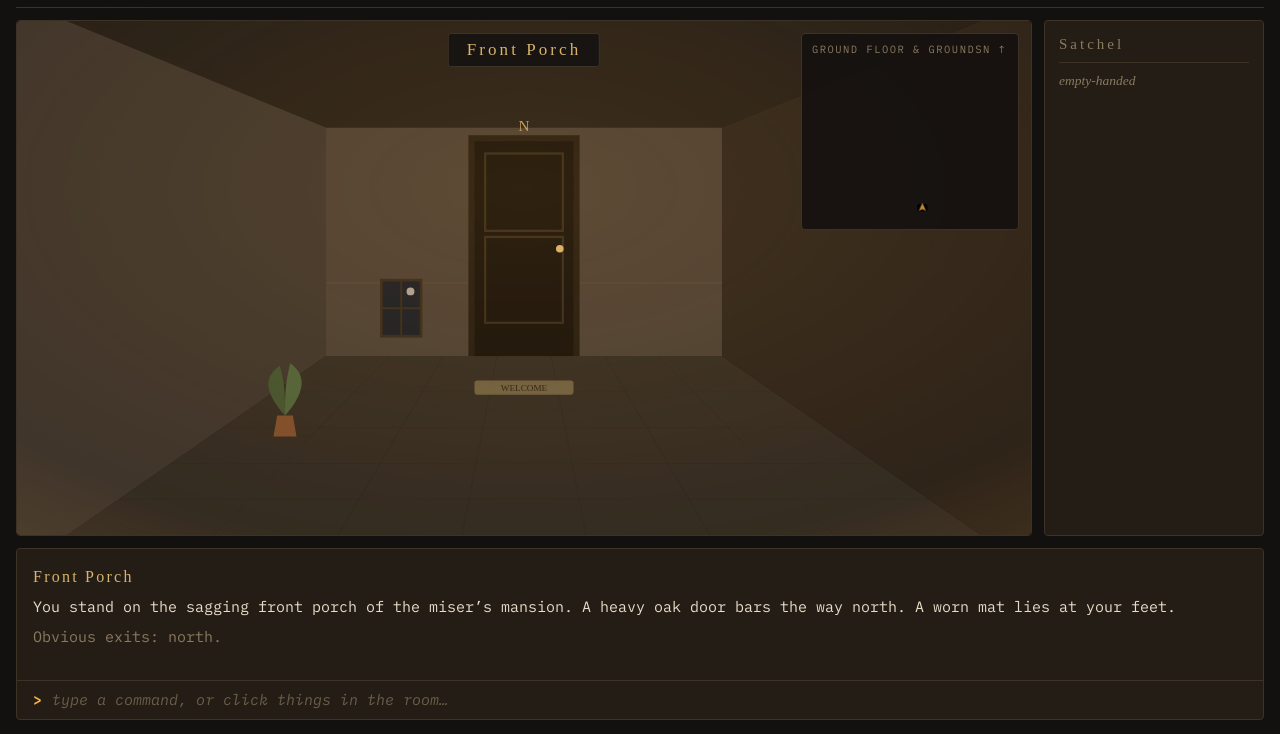
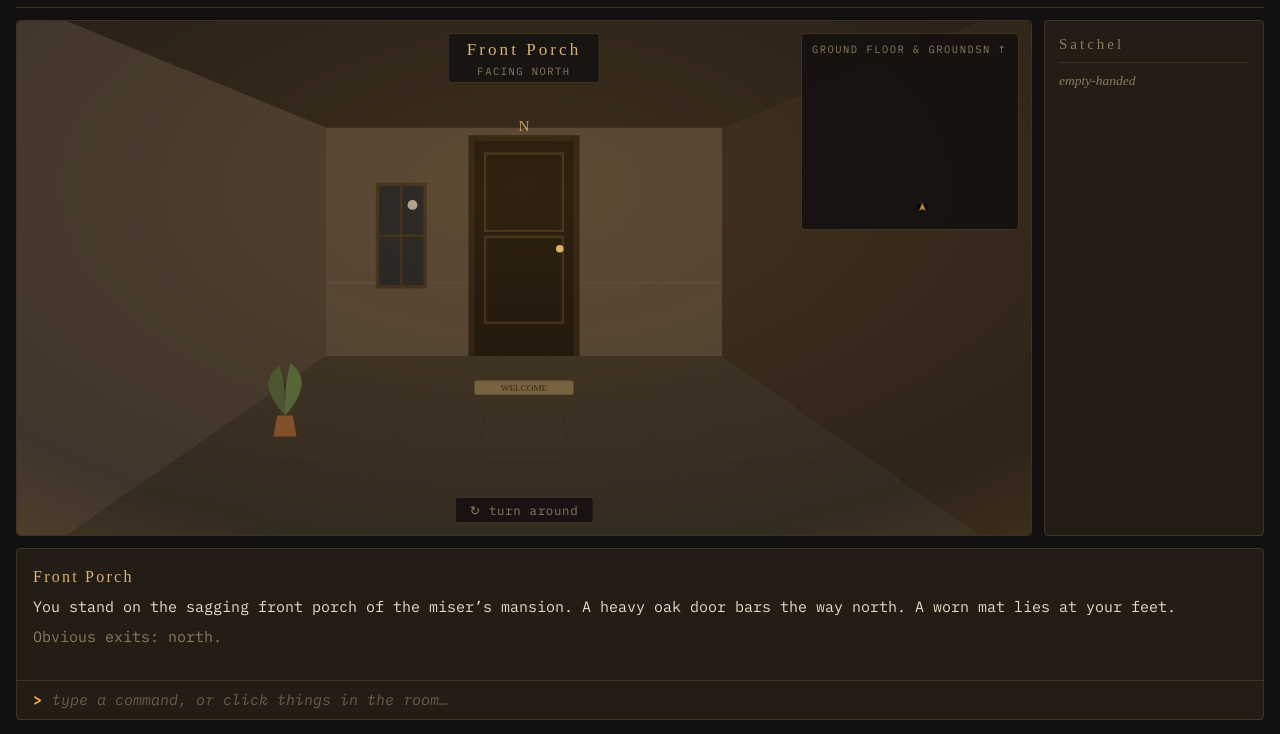
Before and after one commit to robertorenz/MiserRemake, a plain HTML site: page index.html in a window 1280 px wide. Both pictures are taken after a click on the button "STEP ONTO THE PORCH". Shown: the part 66-800 px from the top of the page. Drawn offline with Linux system fonts and the light colour scheme; a web font is replaced by a local one.

Commit message:
First-person dynamic facing + windows raised to eye level
- The view now faces the direction you walked: the door ahead is the one
  you just took, left/right doors match your heading, and the same room
  redraws from any of four viewpoints (floor props rotate, wall fixtures
  stay pinned to their compass wall)
- "Turn around" now genuinely rotates you 180 degrees in place (also via
  TURN command and Down arrow); arrows are first-person (Up = forward)
- Facing chip under the room name; minimap arrow follows your heading
- Windows, paintings, and pump-house pipework raised off the floor

Co-Authored-By: Claude Fable 5 <noreply@anthropic.com>

```diff
--- a/css/style.css
+++ b/css/style.css
@@ -149,6 +149,8 @@ body {
   pointer-events: none;
 }
 
+#room-plate { text-align: center; }
+
 #room-name {
   font-family: var(--disp);
   font-size: 17px;
@@ -156,6 +158,18 @@ body {
   color: var(--brass);
   white-space: nowrap;
 }
+
+#facing-chip {
+  display: block;
+  font-family: var(--mono);
+  font-size: 10.5px;
+  letter-spacing: 0.14em;
+  text-transform: uppercase;
+  color: var(--brass-dim);
+  margin-top: 1px;
+}
+
+.turn-hint { color: var(--ember); opacity: 0.85; }
 
 #hotspot-tip {
   position: absolute;
--- a/index.html
+++ b/index.html
@@ -29,6 +29,7 @@
       <svg id="scene" viewBox="0 0 1200 675" preserveAspectRatio="xMidYMid meet" role="img" aria-label="Current room view"></svg>
       <div id="room-plate">
         <span id="room-name">&nbsp;</span>
+        <span id="facing-chip"></span>
       </div>
       <div id="hotspot-tip" hidden></div>
       <div id="minimap" hidden>
--- a/js/engine.js
+++ b/js/engine.js
@@ -16,6 +16,7 @@ const Engine = (() => {
     for (const [id, item] of Object.entries(GAME.items)) itemLocs[id] = item.startsIn ?? null;
     return {
       room: GAME.startRoom,
+      facing: 'north',        // the way you are looking; set by movement
       itemLocs,               // itemId -> roomId | 'inv' | 'gone'
       flags: {},              // puzzle state
       visited: {},            // roomId -> true (drives the minimap fog)
@@ -78,13 +79,23 @@ const Engine = (() => {
     if (dirs.length) ui.print(`Obvious exits: ${dirs.join(', ')}.`, 'echo');
   }
 
+  const COMPASS = ['north', 'south', 'east', 'west'];
+  const OPP = { north: 'south', south: 'north', east: 'west', west: 'east' };
+
   function go(dir) {
     const room = GAME.rooms[state.room];
     const exit = openExits(room)[dir];
     if (!exit) { ui.print("It's impossible to go that way.", 'echo'); return; }
     if (exit.blocked && exit.blocked(api)) return; // blocked() prints (or kills) on its own
     if (exit.onUse) { exit.onUse(api); return; }
+    if (COMPASS.includes(dir)) state.facing = dir; // walk through a door → face that way
     enterRoom(exit.to);
+  }
+
+  function turnAround() {
+    state.facing = OPP[state.facing] || 'north';
+    ui.print(`You turn around. You are now facing ${state.facing}.`, 'echo');
+    ui.showRoom();
   }
 
   function goNamed(noun) {
@@ -233,6 +244,8 @@ const Engine = (() => {
     let noun = rest.join(' ');
     if (verb === 'take') noun = noun.replace(/^up /, '');
 
+    if (verb === 'turn' && (!noun || noun === 'around' || noun === 'back')) { turnAround(); return; }
+
     // game-level phrase / verb handlers first (jump, swim, magic phrases…)
     if (GAME.handlers) {
       const h = GAME.handlers[`${verb} ${noun}`.trim()] || GAME.handlers[verb];
@@ -325,5 +338,5 @@ const Engine = (() => {
     ui.modal(GAME.title, GAME.intro, [{ label: 'Step onto the porch', action: () => enterRoom(GAME.startRoom) }]);
   }
 
-  return { start, restart, handle, go, clickHotspot, state: () => state, api: () => api, openExits: () => openExits(GAME.rooms[state.room]) };
+  return { start, restart, handle, go, turnAround, clickHotspot, state: () => state, api: () => api, openExits: () => openExits(GAME.rooms[state.room]) };
 })();
--- a/js/main.js
+++ b/js/main.js
@@ -23,51 +23,82 @@
 
   const resolve = v => (typeof v === 'function' ? v(Engine.api()) : v);
 
+  /* Re-orient a prop for the direction the player is looking.
+     Prop coordinates in data.js are authored for the room's designed
+     facing; this rotates them to the current heading. */
+  const VEC = { north: [0, 1], east: [1, 0], south: [0, -1], west: [-1, 0] };
+  const RIGHT = { north: 'east', east: 'south', south: 'west', west: 'north' };
+
+  function orientProp(p, designedFacing, facing) {
+    if (p.on === 'wall') {
+      const wallDir = p.wall || designedFacing; // which compass wall it hangs on
+      const rel = Scene.dirWall(wallDir, facing);
+      if (rel === 'back') return p;
+      if (rel === 'behind') return null;                     // it's behind you
+      return { ...p, on: 'floor', u: rel === 'left' ? -0.85 : 0.85, t: 0.5, scale: (p.scale ?? 1) * 0.75 };
+    }
+    if (designedFacing === facing) return p;
+    const [dx0, dy0] = VEC[designedFacing], [rx0, ry0] = VEC[RIGHT[designedFacing]];
+    const u0 = p.u ?? 0, t0 = p.t ?? 0.7;
+    const px = rx0 * u0 + dx0 * (2 * t0 - 1);
+    const py = ry0 * u0 + dy0 * (2 * t0 - 1);
+    const [dx, dy] = VEC[facing], [rx, ry] = VEC[RIGHT[facing]];
+    return {
+      ...p,
+      u: Math.max(-0.95, Math.min(0.95, px * rx + py * ry)),
+      t: Math.max(0.18, Math.min(0.92, (px * dx + py * dy + 1) / 2)),
+    };
+  }
+
   function visibleProps() {
     const state = Engine.state();
     const room = GAME.rooms[state.room];
+    const designed = room.facing || 'north';
     const props = [];
     for (const p of room.props || []) {
       if (p.hidden && p.hidden(Engine.api())) continue;
-      props.push({ ...p, hotspot: p.id ? { id: p.id, label: resolve(p.name) || p.id } : null });
+      const o = orientProp(p, designed, state.facing);
+      if (!o) continue;
+      props.push({ ...o, hotspot: p.id ? { id: p.id, label: resolve(p.name) || p.id } : null });
     }
     // items lying in this room render as glints (or their own prop type)
     for (const [id, loc] of Object.entries(state.itemLocs)) {
       if (loc !== state.room) continue;
       const item = GAME.items[id];
       const propDef = item.prop || { type: 'itemGlint', on: 'floor', u: 0.5, t: 0.8 };
-      props.push({ ...propDef, hotspot: { id, label: `Take the ${resolve(item.name)}` } });
+      const o = orientProp(propDef, designed, state.facing);
+      if (!o) continue;
+      props.push({ ...o, hotspot: { id, label: `Take the ${resolve(item.name)}` } });
     }
     return props;
   }
 
-  let behindDir = null;
-
   function showRoom() {
     const state = Engine.state();
     const room = GAME.rooms[state.room];
-    const facing = room.facing || 'north';
+    const facing = state.facing || 'north';
 
     const exits = [];
-    behindDir = null;
-    let behindLabel = '';
+    let behindCount = 0;
     for (const [dir, exit] of Object.entries(Engine.openExits())) {
       const wall = exit.wall || Scene.dirWall(dir, facing);
       const label = exit.label || `Go ${dir}`;
-      if (wall === 'behind') { behindDir = dir; behindLabel = label; continue; }
+      if (wall === 'behind') { behindCount++; continue; }
       let style = exit.style;
       if (!style && dir === 'up') style = 'stairs-up';
       if (!style && dir === 'down') style = 'stairs-down';
-      exits.push({ dir, label, wall, style, u: exit.u });
+      // authored u positions assume the designed facing; ignore them otherwise
+      const u = facing === (room.facing || 'north') ? exit.u : undefined;
+      exits.push({ dir, label, wall, style, u });
     }
-    if (behindDir) {
-      turnBtn.innerHTML = `&#8617; behind you &mdash; ${behindLabel} (${behindDir})`;
-      turnBtn.title = 'This door is behind you; clicking walks through it';
-    }
+    turnBtn.innerHTML = behindCount
+      ? `&#8635; turn around <span class="turn-hint">(door behind you)</span>`
+      : `&#8635; turn around`;
 
     Scene.render(sceneEl, room, exits, visibleProps());
     $('#room-name').textContent = typeof room.name === 'function' ? room.name(Engine.api()) : room.name;
-    turnBtn.hidden = !behindDir;
+    $('#facing-chip').textContent = `facing ${facing}`;
+    turnBtn.hidden = false;
     renderMinimap();
     sceneEl.classList.remove('fade-in');
     void sceneEl.getBoundingClientRect(); // restart animation
@@ -100,7 +131,7 @@
   });
   sceneEl.addEventListener('mouseleave', () => { tipEl.hidden = true; });
 
-  turnBtn.addEventListener('click', () => { if (behindDir) Engine.go(behindDir); });
+  turnBtn.addEventListener('click', () => Engine.turnAround());
 
   /* ---------- minimap (fog of war: visited rooms only) ---------- */
 
@@ -141,7 +172,7 @@
       const cur = id === st.room;
       if (cur) {
         // arrow pointing the way you're facing (the wall you're looking at)
-        const deg = FACE_DEG[GAME.rooms[id].facing || 'north'] ?? 0;
+        const deg = FACE_DEG[st.facing || 'north'] ?? 0;
         nodes += `<rect x="${px(m) - 7}" y="${py(m) - 5}" width="14" height="10" rx="2.5" class="mm-here"/>` +
           `<path d="M 0,-6.5 L 5,4.5 L 0,1.8 L -5,4.5 Z" class="mm-cur" transform="translate(${px(m)},${py(m)}) rotate(${deg})"/>`;
       } else {
@@ -213,8 +244,13 @@
 
   document.addEventListener('keydown', e => {
     if (e.target.tagName === 'INPUT' || !$('#modal-veil').hidden) return;
-    const dirs = { ArrowUp: 'north', ArrowDown: 'south', ArrowLeft: 'west', ArrowRight: 'east' };
-    if (dirs[e.key]) { e.preventDefault(); Engine.go(dirs[e.key]); }
+    // first-person arrows: ↑ forward, ←/→ sidestep, ↓ turn around
+    const f = Engine.state().facing || 'north';
+    const LEFT = { north: 'west', west: 'south', south: 'east', east: 'north' };
+    if (e.key === 'ArrowUp') { e.preventDefault(); Engine.go(f); }
+    else if (e.key === 'ArrowLeft') { e.preventDefault(); Engine.go(LEFT[f]); }
+    else if (e.key === 'ArrowRight') { e.preventDefault(); Engine.go(RIGHT[f]); }
+    else if (e.key === 'ArrowDown') { e.preventDefault(); Engine.turnAround(); }
   });
 
   $('#btn-help').addEventListener('click', () =>
--- a/js/scene.js
+++ b/js/scene.js
@@ -215,10 +215,10 @@ const Scene = (() => {
 
   const PROPS = {
     painting: () => `
-      <rect x="-70" y="-190" width="140" height="110" fill="#2e2418" stroke="#d8b36a" stroke-width="5" class="hs-body"/>
-      <rect x="-58" y="-178" width="116" height="86" fill="#1d2a33"/>
-      <path d="M -50 -110 L -20 -150 L 5 -120 L 30 -158 L 50 -110 Z" fill="#3d4f42"/>
-      <circle cx="30" cy="-165" r="9" fill="#d8b36a" opacity="0.8"/>`,
+      <rect x="-70" y="-480" width="140" height="130" fill="#2e2418" stroke="#d8b36a" stroke-width="5" class="hs-body"/>
+      <rect x="-58" y="-468" width="116" height="106" fill="#1d2a33"/>
+      <path d="M -50 -380 L -20 -440 L 5 -400 L 30 -450 L 50 -380 Z" fill="#3d4f42"/>
+      <circle cx="30" cy="-448" r="9" fill="#d8b36a" opacity="0.8"/>`,
     paintingLeaning: () => `
       <g class="hs-body" transform="rotate(-4)">
       <rect x="-58" y="-150" width="116" height="92" fill="#2e2418" stroke="#d8b36a" stroke-width="5"/>
@@ -226,10 +226,10 @@ const Scene = (() => {
       <path d="M -40 -80 L -14 -116 L 4 -92 L 24 -122 L 40 -80 Z" fill="#44584a"/>
       </g>`,
     window: () => `
-      <rect x="-60" y="-230" width="120" height="170" fill="#101722" stroke="#2e2418" stroke-width="8" class="hs-body"/>
-      <line x1="0" y1="-230" x2="0" y2="-60" stroke="#2e2418" stroke-width="6"/>
-      <line x1="-60" y1="-145" x2="60" y2="-145" stroke="#2e2418" stroke-width="6"/>
-      <circle cx="28" cy="-196" r="12" fill="#e8ddc8" opacity="0.7"/>`,
+      <rect x="-72" y="-520" width="144" height="310" fill="#101722" stroke="#2e2418" stroke-width="10" class="hs-body"/>
+      <line x1="0" y1="-520" x2="0" y2="-210" stroke="#2e2418" stroke-width="7"/>
+      <line x1="-72" y1="-365" x2="72" y2="-365" stroke="#2e2418" stroke-width="7"/>
+      <circle cx="34" cy="-458" r="15" fill="#e8ddc8" opacity="0.7"/>`,
     table: () => `
       <g class="hs-body">
       <rect x="-95" y="-105" width="190" height="14" rx="3" fill="#5a4327"/>
@@ -353,11 +353,11 @@ const Scene = (() => {
       </g>`,
     valve: () => `
       <g class="hs-body">
-      <line x1="-140" y1="-90" x2="140" y2="-90" stroke="#5c6167" stroke-width="16"/>
-      <line x1="60" y1="-90" x2="60" y2="0" stroke="#5c6167" stroke-width="16"/>
-      <circle cx="0" cy="-90" r="26" fill="none" stroke="#b5533c" stroke-width="9"/>
-      <line x1="-18" y1="-90" x2="18" y2="-90" stroke="#b5533c" stroke-width="7"/>
-      <line x1="0" y1="-108" x2="0" y2="-72" stroke="#b5533c" stroke-width="7"/>
+      <line x1="-140" y1="-340" x2="140" y2="-340" stroke="#5c6167" stroke-width="16"/>
+      <line x1="60" y1="-340" x2="60" y2="0" stroke="#5c6167" stroke-width="16"/>
+      <circle cx="0" cy="-340" r="26" fill="none" stroke="#b5533c" stroke-width="9"/>
+      <line x1="-18" y1="-340" x2="18" y2="-340" stroke="#b5533c" stroke-width="7"/>
+      <line x1="0" y1="-358" x2="0" y2="-322" stroke="#b5533c" stroke-width="7"/>
       </g>`,
     faucet: () => `
       <g class="hs-body">
```
